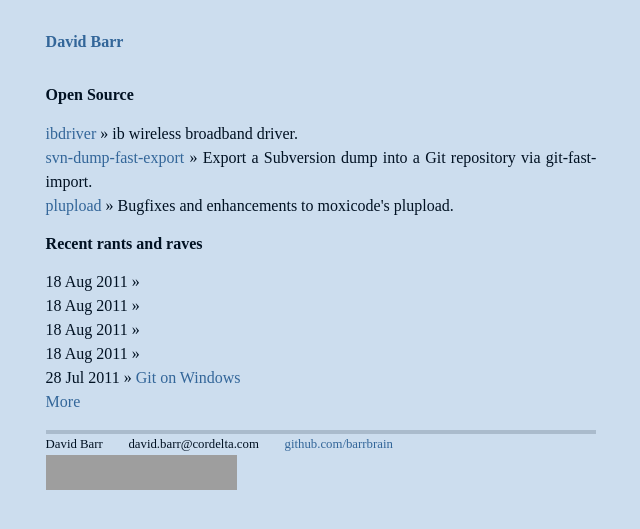
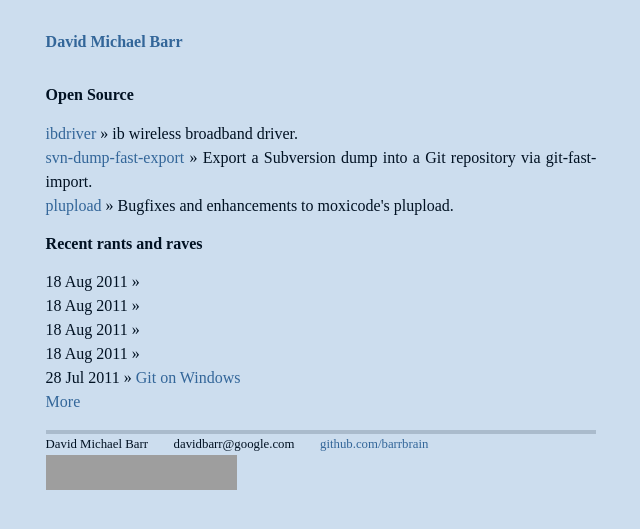
Before and after one commit to barrbrain/barrbrain.github.com, a Jekyll site: the page built from index.html, in a window 1280 px wide, cut to the strip 0-529 px from the top of the page. Shown: the whole strip, without its empty margins (319-959 px from the left). Built offline with Jekyll 4.4.1, drawn with Linux system fonts in a browser that asks for light colours; comment, search, counter and statistics services are not loaded; grey boxes are pictures that could not be loaded.

Commit message:
Claim my full name.
I ought to make this a global variable so that this template is
more easily reused.

Signed-off-by: David Barr <davidbarr@google.com>

```diff
--- a/_layouts/default.html
+++ b/_layouts/default.html
@@ -3,8 +3,8 @@
 <head>
    <meta http-equiv="content-type" content="text/html; charset=utf-8" />
    <title>{{ page.title }}</title>
-   <meta name="author" content="David Barr" />
-   <link href="/atom.xml" rel="alternate" title="David Barr" type="application/atom+xml" />
+   <meta name="author" content="David Michael Barr" />
+   <link href="/atom.xml" rel="alternate" title="David Michael Barr" type="application/atom+xml" />
    <link rel="stylesheet" href="/css/site.css" type="text/css" media="screen, projection" />
    <link rel="stylesheet alternate" href="/css/print.css" type="text/css" media="print" />
    <link rel="canonical" href="http://barrbrain.github.com{{ page.url }}" />
@@ -12,17 +12,17 @@
 <body>
 
 <div class="title">
-  <a href="/">David Barr</a> <g:plusone size="small" href="http://barrbrain.github.com"/>
+  <a href="/">David Michael Barr</a> <g:plusone size="small" href="http://barrbrain.github.com"/>
 </div>
 
 {{ content }}
 
 <div class="footer">
-  <span class="contact">David Barr</span>
-  <span class="contact">david.barr@cordelta.com</span>
+  <span class="contact">David Michael Barr</span>
+  <span class="contact">davidbarr@google.com</span>
   <span class="contact"><a href="http://github.com/barrbrain/">github.com/barrbrain</a></span>
   <a href='https://www.ohloh.net/accounts/113647?ref=Detailed'>
-    <img alt='Ohloh profile for David Barr' height='35' src='https://www.ohloh.net/accounts/113647/widgets/account_detailed.gif' width='191' />
+    <img alt='Ohloh profile for David Michael Barr' height='35' src='https://www.ohloh.net/accounts/113647/widgets/account_detailed.gif' width='191' />
   </a>
 </div>
 
--- a/_posts/2010-03-08-first-public-commit-for-svn-dump-fast-export.textile
+++ b/_posts/2010-03-08-first-public-commit-for-svn-dump-fast-export.textile
@@ -3,7 +3,7 @@ layout: post
 title: First public commit for svn-dump-fast-export
 ---
 
-I, David Barr, have finally got around to contributing back to the open source community.
+I, David Michael Barr, have finally got around to contributing back to the open source community.
 
 My motivation is that I have an 800MB Subversion repository with about 23,000 commits and a non-standard structure. All the well-known git-svn import tools at this date either fail at 95% completion after days of computation, go crazy duplicating content on 3 commits or use an inordinate amount of memory, grinding near to a halt at 50% completion.
 The last of those descriptions applies to git2svn.py, the simplicity of which is stunning.
--- a/atom.xml
+++ b/atom.xml
@@ -4,14 +4,14 @@ layout: nil
 <?xml version="1.0" encoding="utf-8"?>
 <feed xmlns="http://www.w3.org/2005/Atom">
 
- <title>David Barr</title>
+ <title>David Michael Barr</title>
  <link href="http://barrbrain.github.com/atom.xml" rel="self"/>
  <link href="http://barrbrain.github.com/"/>
  <updated>{{ site.time | date_to_xmlschema }}</updated>
  <id>http://barrbrain.github.com/</id>
  <author>
-   <name>David Barr</name>
-   <email>david.barr@cordelta.com</email>
+   <name>David Michael Barr</name>
+   <email>davidbarr@google.com</email>
  </author>
 
  {% for post in site.posts %}
--- a/index.html
+++ b/index.html
@@ -1,6 +1,6 @@
 ---
 layout: default
-title: David Barr
+title: David Michael Barr
 ---
 
 <div id="root">
--- a/posts.html
+++ b/posts.html
@@ -1,6 +1,6 @@
 ---
 layout: default
-title: David Barr
+title: David Michael Barr
 ---
 
 <div id="allposts">
```
Also changed, not shown: _layouts/countdown.html (+6 -6 lines).
